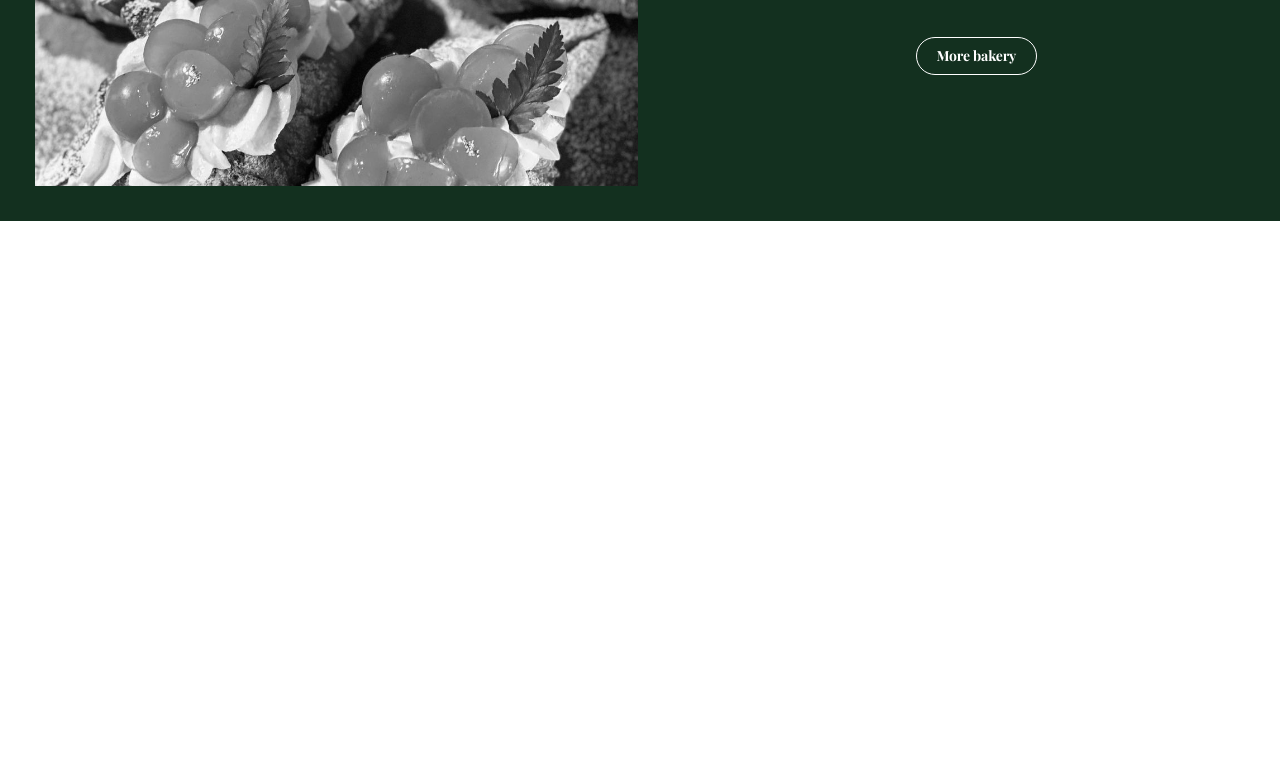
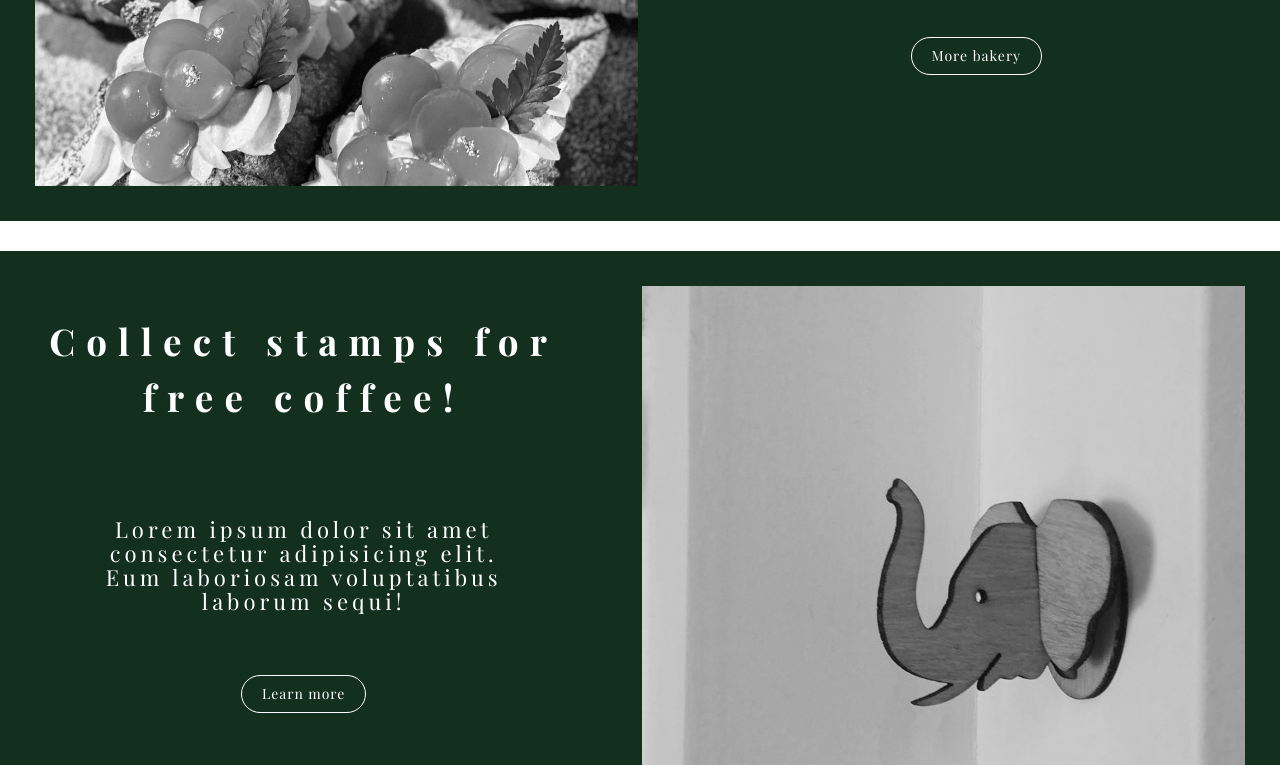
Before and after one commit to devVenny/Elephant-cafe, a plain HTML site: page index.html in a window 1280 px wide. Shown: the part 2035-2800 px from the top of the page. Drawn offline with nearby package versions, Linux system fonts and the light colour scheme; a web font is replaced by a local one.

Commit message:
design(coupon): make coupon

```diff
--- /dev/null
+++ b/css/coupon.css
@@ -0,0 +1,16 @@
+#coupon {
+  height: 70vh;
+  background-color: var(--deep-green);
+  display: flex;
+  justify-content: space-between;
+}
+
+.coupon-image {
+  background: url("/images/coupon-main.jpeg");
+}
+
+.coupon-title {
+  line-height: 3.5rem;
+  margin-top: 30px;
+  letter-spacing: 0.7rem;
+}
--- a/index.html
+++ b/index.html
@@ -90,7 +90,7 @@
 
     <!-- Signiture -->
     <section id="signature" class="section content-column">
-      <div class="section-left text-center">
+      <div class="section-text">
         <h1 class="section-title">Coffee</h1>
         <div class="section-description">
           <h3>Lorem ipsum dolor sit amet consectetur adipisicing elit. Eum laboriosam voluptatibus laborum sequi!</h3>
@@ -108,7 +108,7 @@
       <div class="section-image-container">
         <div class="section-image bakery-image"></div>
       </div>
-      <div class="bakery-right text-center">
+      <div class="section-text">
           <h1 class="section-title bakery-title">Bakery</h1>
         <div class="section-description bakery-description">
           <h3>Lorem ipsum dolor sit amet consectetur adipisicing elit. Eum laboriosam voluptatibus laborum sequi!</h3>
@@ -118,7 +118,18 @@
     </section>
 
     <!-- Coupon -->
-    <section id="coupon" class="section content-column"></section>
+    <section id="coupon" class="section content-column">
+      <div class="section-text">
+          <h1 class="section-title bakery-title coupon-title">Collect stamps for free coffee!</h1>
+        <div class="section-description bakery-description">
+          <h3>Lorem ipsum dolor sit amet consectetur adipisicing elit. Eum laboriosam voluptatibus laborum sequi!</h3>
+        </div>
+        <button class="btn bakery-btn">Learn more</button>
+      </div>
+      <div class="section-image-container">
+        <div class="section-image coupon-image"></div>
+      </div>
+    </section>
 
     <!-- Crew -->
     <section id="crew" class="section content-column"></section>
--- a/style.css
+++ b/style.css
@@ -3,6 +3,7 @@
 @import url("./css/about.css");
 @import url("./css/signiture.css");
 @import url("./css/bakery.css");
+@import url("./css/coupon.css");
 
 :root {
   --font-color-main: black;
@@ -40,7 +41,7 @@ body {
   box-sizing: border-box;
 }
 
-.text-center {
+.section-text {
   text-align: center;
   padding: 32px 40px;
   display: flex;
@@ -50,9 +51,10 @@ body {
 }
 
 .btn {
+  letter-spacing: 1px;
   padding: 6px 20px;
   border-radius: 20px;
-  font-weight: 600;
+  font-weight: 400;
   transition: all 0.2s ease-in-out;
   font-size: 14px;
 }
```
Also changed, not shown: images/coupon-main.jpeg (added).
